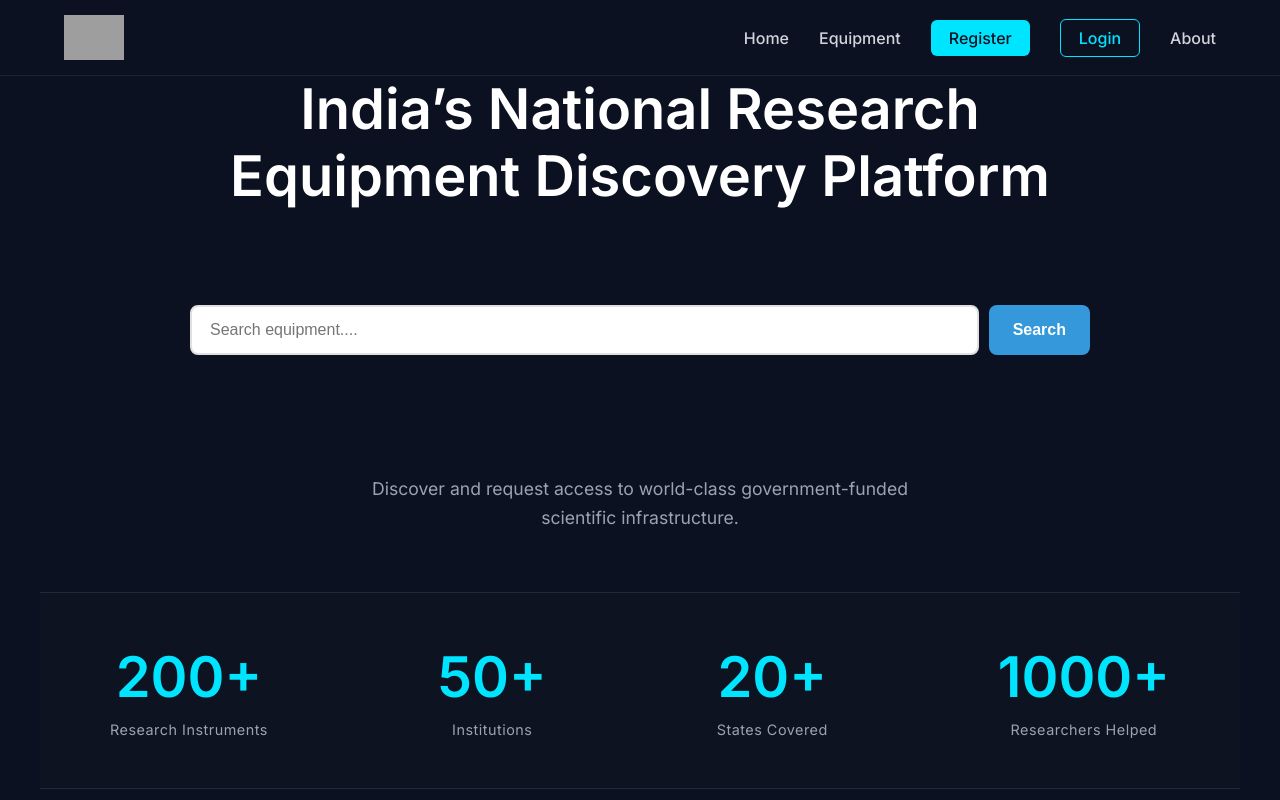
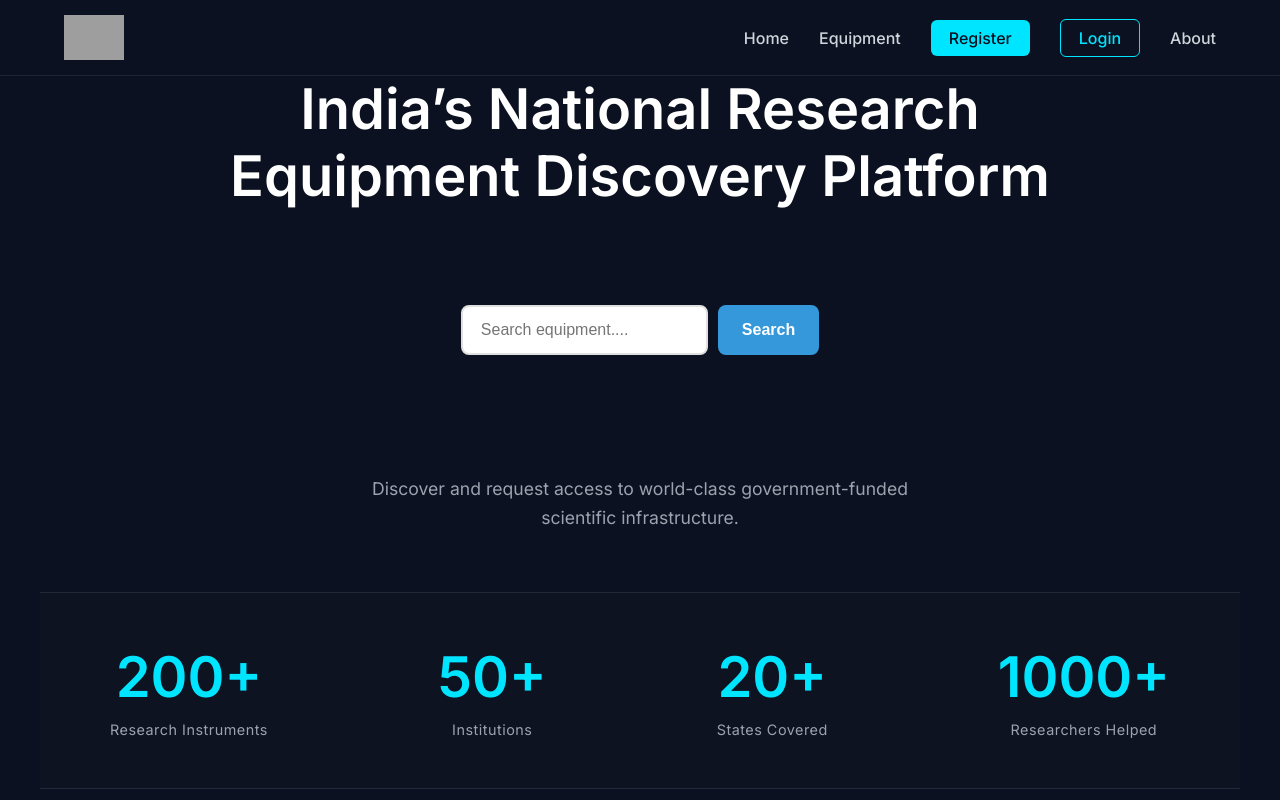
Before and after one commit to Nantha-Code/equipnet-india, a React (Vite) app: page / in a window 1280 px wide. Shown: the top 800 px of the page. Built offline with nearby package versions, Linux system fonts and the light colour scheme; grey boxes are pictures that could not be loaded.

Commit message:
the search bar max width was changed

```diff
--- a/src/components/common/SearchBar.css
+++ b/src/components/common/SearchBar.css
@@ -2,7 +2,7 @@
 
 /* The main container */
 .searchbar {
-  width: 900px;
+  max-width: 900px;
   margin: 40px auto;
   padding: 30px;
   /* border-radius: 12px; */
```
